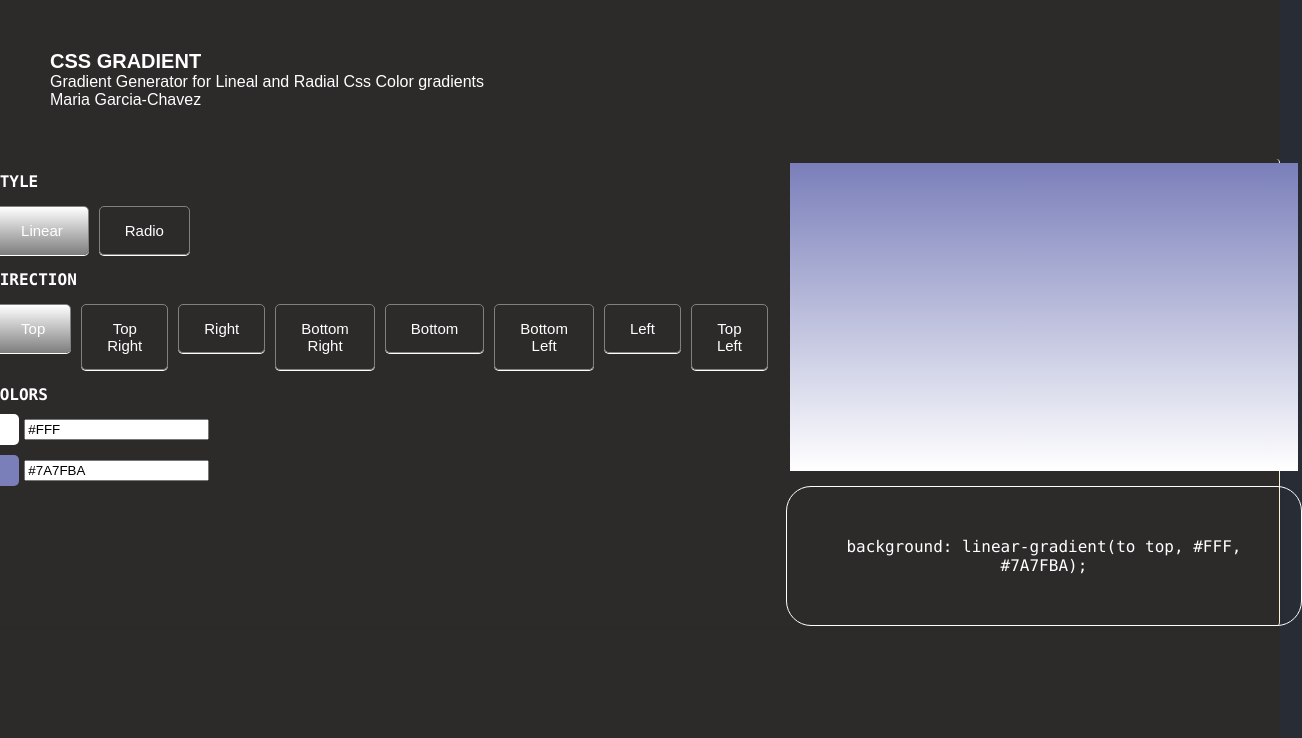
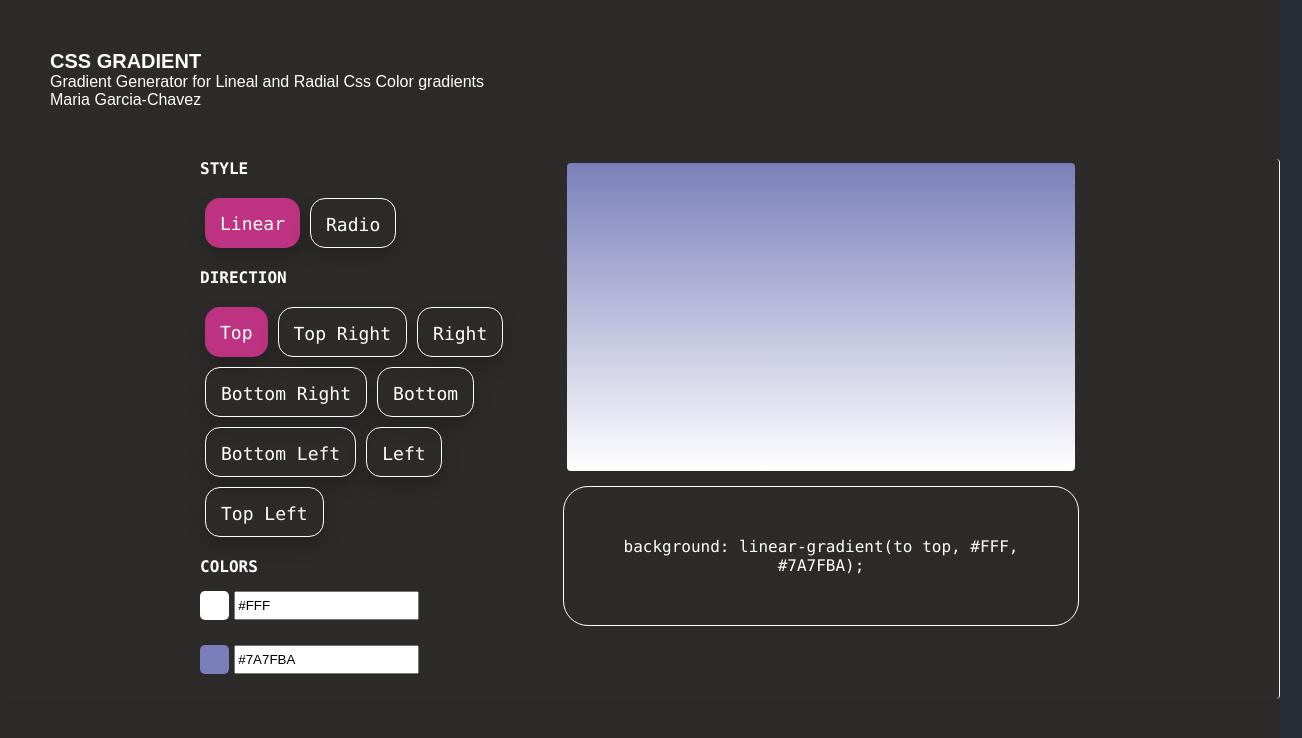
Before and after one commit to marygch/react-picker, a React (Create React App) app: page / in a window 1280 px wide. Shown: the top 738 px of the page, 1302 px wide, since content can reach past the window. Built offline with nearby package versions, Linux system fonts and the light colour scheme.

Commit message:
refactor components

```diff
--- a/src/App.js
+++ b/src/App.js
@@ -1,5 +1,4 @@
 import React from 'react';
-import logo from './logo.svg';
 import Gradient from './components/gradient/gradient';
 import './App.css';
 
@@ -7,9 +6,9 @@ function App() {
   return (
     <div className="App"  >
 
-      <body style={{ height: '100% !important' }} >
+      <section style={{ height: '100% !important' }} >
         <Gradient />
-      </body>
+      </section>
     </div>
   );
 }
--- /dev/null
+++ b/src/components/button/button.js
@@ -0,0 +1,21 @@
+import React, { Component } from 'react';
+import { ButtonElement } from './button.style'
+
+
+export default class CustomButton  extends Component{
+
+  handleClik=()=>{
+    this.props.onHandleFunction(this.props.parameters  || false);
+ }
+  render() {
+  return (
+    <ButtonElement >
+      <section
+        onClick={this.handleClik}
+        className={`button instagram ${this.props.active && 'active'}`} >
+        < span className="gradient" > </span>{this.props.title}
+      </section>
+    </ButtonElement >
+  );
+  }
+}
--- /dev/null
+++ b/src/components/button/button.style.js
@@ -0,0 +1,74 @@
+import styled from 'styled-components';
+
+const ButtonElement = styled.div `
+
+.button {
+	display: block;
+  height: 50px;
+  max-width: 100%;
+  margin: 0 auto;
+  margin-bottom: 0;
+  overflow: hidden;
+  position: relative;
+  transform: translatez(0);
+  text-decoration: none;
+  box-sizing: border-box;
+  font-size: 18px;
+	font-weight: normal;
+  box-shadow: 0 9px 18px rgba(0,0,0,0.2);
+  text-align: center;
+	border-radius: 15px;
+  padding: 15px;
+  color: white;
+  border: 1px solid white;
+  cursor: pointer;
+}
+.active {
+  border: none;
+  background: #BD3381;
+  transition: all 0.2s ease-out 0s;
+  .gradient {
+    display: block;
+    position: absolute;
+    top: 0;
+    right: 0;
+    width: 100%;
+    height: 100%;
+    bottom: auto;
+    margin: auto;
+    z-index: -1;
+    background: radial-gradient(90px circle at top center, rgba(238,88,63,.8) 30%, rgba(255,255,255,0));
+    transition: all 0s ease-out 0s;
+    transform: translatex(-140px);
+    animation: 5s linear 0s infinite move;
+  }
+
+  @keyframes move {
+    0% {
+      transform: translatex(-140px);
+    }
+    25% {
+      transform: translatex(140px);
+      opacity: 0.3;
+    }
+    50% {
+      transform: translatex(140px);
+      opacity: 1;
+      background: radial-gradient(90px circle at bottom center, rgba(238,88,63,.5) 30%, rgba(255,255,255,0));
+    }
+    75% {
+      transform: translatex(-140px);
+      opacity: 0.3;
+    }
+    100% {
+      opacity: 1;
+      transform: translatex(-140px);
+      background: radial-gradient(90px circle at top center, rgba(238,88,63,.5) 30%, rgba(255,255,255,0));
+    }
+  }
+}
+
+
+`;
+
+export { ButtonElement }
--- a/src/components/gradient/gradient.js
+++ b/src/components/gradient/gradient.js
@@ -1,35 +1,36 @@
 import React, { Component } from 'react';
 
 import { GradienteContainer, GradientElement, RadialElement } from './gradient.style';
-
+import CustomButton from '../button/button';
+import InputColor from '../inputColor/inputColor';
 export default class Gradient extends Component {
   state = {
     direction: 'top',
-    linearMode: true,
+    currentMode: true,
     color1: "#FFF",
     color2: "#7A7FBA"
   };
 
-  setDirection = (e) => {
-    const direction = e.target.value;
-    this.setState({ direction })
+  onHandleDirection = ({ value }) => {
+    this.setState({ direction: value })
   }
 
-  setMode = (e) => {
-    const linearMode = !this.state.linearMode;
-    this.setState({ linearMode })
+  onHandleMode = () => {
+    const currentMode = !this.state.currentMode;
+    this.setState({ currentMode })
   }
-  setColor1 = (e) => {
-    this.setState({ color1: e.target.value });
+  setColor1 = ({ value }) => {
+    console.log("color 1 ", value)
+    this.setState({ color1: value });
   }
 
-  setColor2 = (e) => {
-    console.log(" color 2 ", e.target.value)
-    this.setState({ color2: e.target.value });
+  setColor2 = ({ value }) => {
+    console.log("color 2 ", value)
+    this.setState({ color2: value });
   }
 
   render() {
-    const { direction, linearMode, color1, color2 } = this.state;
+    const { direction, currentMode, color1, color2 } = this.state;
     const directions = [
       { name: 'Top', value: 'top' },
       { name: 'Top Right', value: 'top right' },
@@ -47,63 +48,45 @@ export default class Gradient extends Component {
           <span>Gradient Generator for Lineal and Radial Css Color gradients</span>
           <span>Maria Garcia-Chavez</span>
         </div>
-        <div className="body">
-          <div className="p">
+
+        <div className="body-gradient">
+          <div>
             <div className='row'><b> STYLE</b></div>
             <div className='row'>
               <div className='column'>
-                <div className='blue-column'>
-                  <button className={`button  ${(linearMode) && 'active'}`} onClick={this.setMode} >Linear</button>
-                </div>
+                <CustomButton active={currentMode} title="Linear" onHandleFunction={this.onHandleMode} />
               </div>
               <div className='column'>
-                <div className='green-column'>
-                  <button className={`button  ${(!linearMode) && 'active'}`} onClick={this.setMode} >Radio</button>
-                </div>
+                <CustomButton active={!currentMode} title="Radio" onHandleFunction={this.onHandleMode} />
               </div>
             </div>
             <div className='row'><b> DIRECTION</b></div>
             <div className='row'>
               {
-                directions.map(currentDirection =>
-                  <div className='column' >
-                    <div >
-                      <button className={`button ${(currentDirection.value === direction) && 'active'}`} value={currentDirection.value} onClick={this.setDirection}>
-                        {currentDirection.name}
-                      </button>
-                    </div>
-                  </div>
-                )
+                directions.map((currentDirection, index) =>
+                  <div className='column' key={index} id={index} >
+                    <CustomButton parameters={{ value: currentDirection.value }} active={currentDirection.value === direction} title={currentDirection.name} onHandleFunction={this.onHandleDirection} />
+                  </div>)
               }
             </div>
             <div className='row'><b> COLORS</b></div>
-
             <div className='row' key="colors" id="colors">
-              <div className='colors1'>C1 </div>
-              <div className='column' key="colors-c" id="colors-r">
-                <input id="fname" name="firstname" value={color1} onChange={this.setColor1} />
-              </div>
+              <InputColor color={color1} onHandleFunction={this.setColor1} ></InputColor>
             </div>
             <div className='row'>
-              <div className='colors2'>C2 </div>
-              <div className='column'>
-                <input id="fname" name="firstname" value={color2} onChange={this.setColor2} />
-              </div>
+              <InputColor color={color2} onHandleFunction={this.setColor2} ></InputColor>
             </div>
           </div>
-
-
-
           <div className='row-fix'>
             {
-              linearMode ?
+              currentMode ?
                 <GradientElement key="linear" id="linear" linear={direction} color1={color1} color2={color2} />
                 :
                 <RadialElement key="radial" id="radial" linear={direction} color1={color1} color2={color2} />
             }
             <div className="stringStyle">
               {
-                linearMode ?
+                currentMode ?
                   ` background: linear-gradient(to ${direction}, ${color1}, ${color2});`
                   :
                   ` background:  radial-gradient(circle at ${direction}, ${color1}, ${color2});`
@@ -112,8 +95,6 @@ export default class Gradient extends Component {
             </div>
           </div>
         </div >
-
-
       </GradienteContainer >
 
 
--- a/src/components/gradient/gradient.style.js
+++ b/src/components/gradient/gradient.style.js
@@ -17,7 +17,7 @@
     color: #fff;
     b {font-size: 20px;}
   }
-  .body {
+  .body-gradient {
     display: flex;
     justify-content: center;
 
@@ -37,42 +37,13 @@
 
     .row {
       display: flex;
-      padding 5px;
-
+      flex-wrap: wrap;
+      padding-bottom: 15px;
     }
 
     .column {
       padding: 5px;
       flex-direction: row;
-    }
-
-
-    .button {
-      display: inline-block;
-      padding: 15px 25px;
-      font-size: 15px;
-      cursor: pointer;
-      text-align: center;
-      text-decoration: none;
-      outline: none;
-      color: #fff;
-      background: none;
-      border: none;
-      border-radius: 5px;
-      box-shadow: 0 1px #fff;
-      border: .6px solid gray;
-
-    }
-     .active{
-      background: linear-gradient(to bottom, #fff, gray);
-    }
-
-    .button:hover {background:linear-gradient(to bottom, #6b6b6b, #938b8b); color:#fff}
-
-    .button:active {
-      background-color: #3e8e41;
-      box-shadow: 0 5px #666;
-      transform: translateY(4px);
     }
 
     .stringStyle{
@@ -81,21 +52,6 @@
       border: 1px solid white;
       border-radius: 25px;
     }
-    .colors1
-    {
-      background-color: ${props => props['color1'] ? props['color1'] : 'red'};
-      padding: 5px;
-      border-radius:5px;
-      color: ${props => props['color1'] ? props['color1'] : 'red'};
-    }
-    .colors2
-    {
-      background-color: ${props => props['color2'] ? props['color2'] : 'red'};
-      padding: 5px;
-      border-radius:5px;
-      color: ${props => props['color2'] ? props['color2'] : 'red'};
-    }
-
 }
 `;
 
@@ -103,6 +59,7 @@
  const color2 = props => props['color2'] ? props['color2'] : 'white';
 
  const GradientElement = styled.div `
+     border-radius: 4px;
      margin: .25rem;
      padding: .25rem;
      width: 500px;
@@ -111,8 +68,8 @@
 }
 `;
 
-
  const RadialElement = styled.div `
+  border-radius: 4px;
   margin: .25rem;
   padding: .25rem;
   width: 500px;
--- /dev/null
+++ b/src/components/inputColor/inputColor.js
@@ -0,0 +1,17 @@
+import React, { Component } from 'react';
+import { InputElement } from './inputElement.style'
+
+export default class InputColor extends Component {
+
+  handleChange = (e) => {
+    this.props.onHandleFunction({ value: e.target.value });
+  }
+  render() {
+    return (
+      <InputElement color={this.props.color}>
+        <div className='miniColor'> C1 </div>
+        <input value={this.props.color} onChange={this.handleChange} />
+      </InputElement >
+    );
+  }
+}
--- /dev/null
+++ b/src/components/inputColor/inputElement.style.js
@@ -0,0 +1,16 @@
+import styled from 'styled-components';
+
+const InputElement = styled.div `
+  margin-bottom: 10px;
+  display: flex;
+ .miniColor{
+  margin-right: 5px;
+  background-color: ${props => props['color'] ? props['color'] : 'red'};
+  padding: 5px;
+  border-radius:5px;
+  color: ${props => props['color'] ? props['color'] : 'red'};
+ }
+}
+`;
+
+export { InputElement }
```
